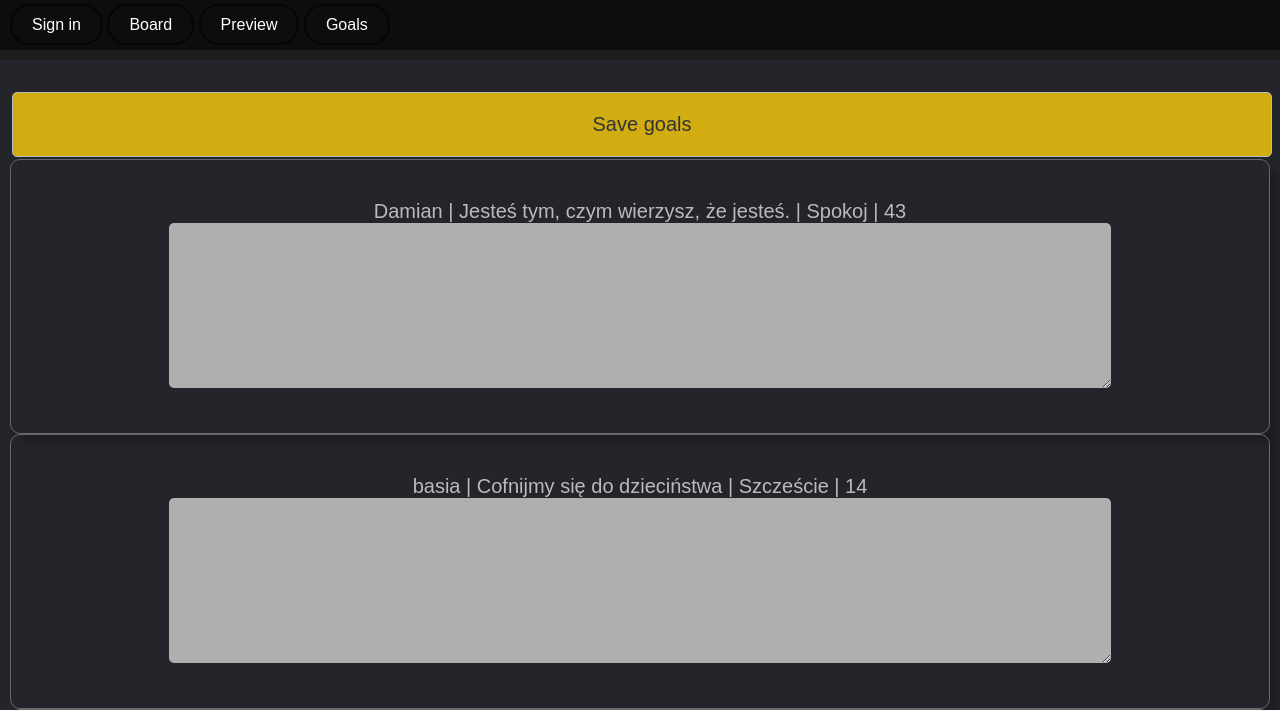
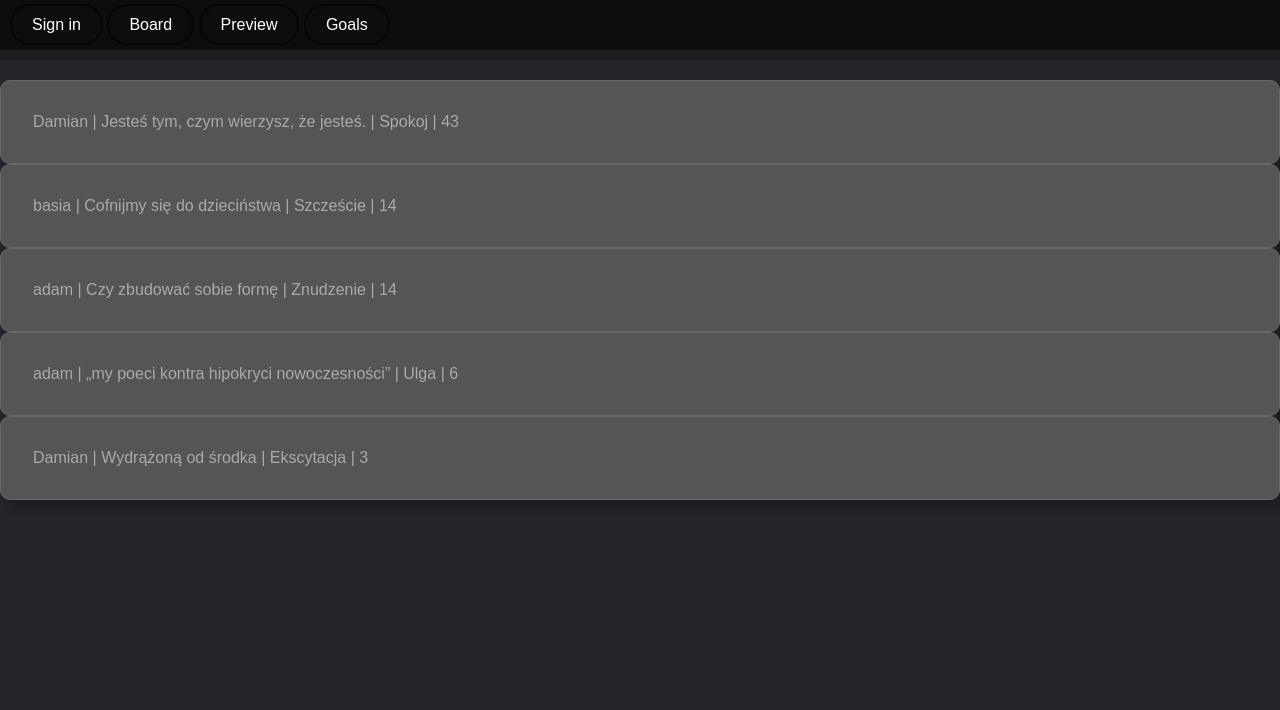
Before and after one commit to bartiniem/BoardViewer, a Flask app: page /goals in a window 1280 px wide. Shown: the top 710 px of the page. Run offline with Flask 2, Linux system fonts and the light colour scheme.

```diff
--- a/static/css/main.css
+++ b/static/css/main.css
@@ -435,3 +435,8 @@ input, select, textarea {
     background-color: #e4dfcc;
     box-shadow: 0px 0px 5px 10px #ffffff8f;
 }
+
+.goals {
+    color: #aaa;
+    background-color: #555;
+}
--- a/templates/goals.html
+++ b/templates/goals.html
@@ -9,6 +9,7 @@
             <span>{{message}}</span>
           {% endif %}
       </div>
+      {% if active_user and active_user.role == 'admin' %}
       <div class="middle-cont">
           <form method="post" class="form-main">
               <button type="submit" class="form-btn" name="save_goals" value="save_goals">Save goals</button>
@@ -25,6 +26,19 @@
               {% endfor %}
           </form>
       </div>
+        {% else %}
+              {% for card in cards %}
+                <div class="form-card goals">
+                  <div>
+                      <span> {{ card.author }}</span>
+                      <span> | {{ card.name }}</span>
+                      <span> | {{ card.emotions }}</span>
+                      <span> | {{ card.points_sum }}</span>
+                  </div>
+                  <div>{% autoescape false %}{{ card.goals | replace("\n", "<br/>") }}{% endautoescape %}</div>
+                </div>
+              {% endfor %}
+        {% endif %}
       {% include 'footer.html' %}
     </div>
 </body>
```
